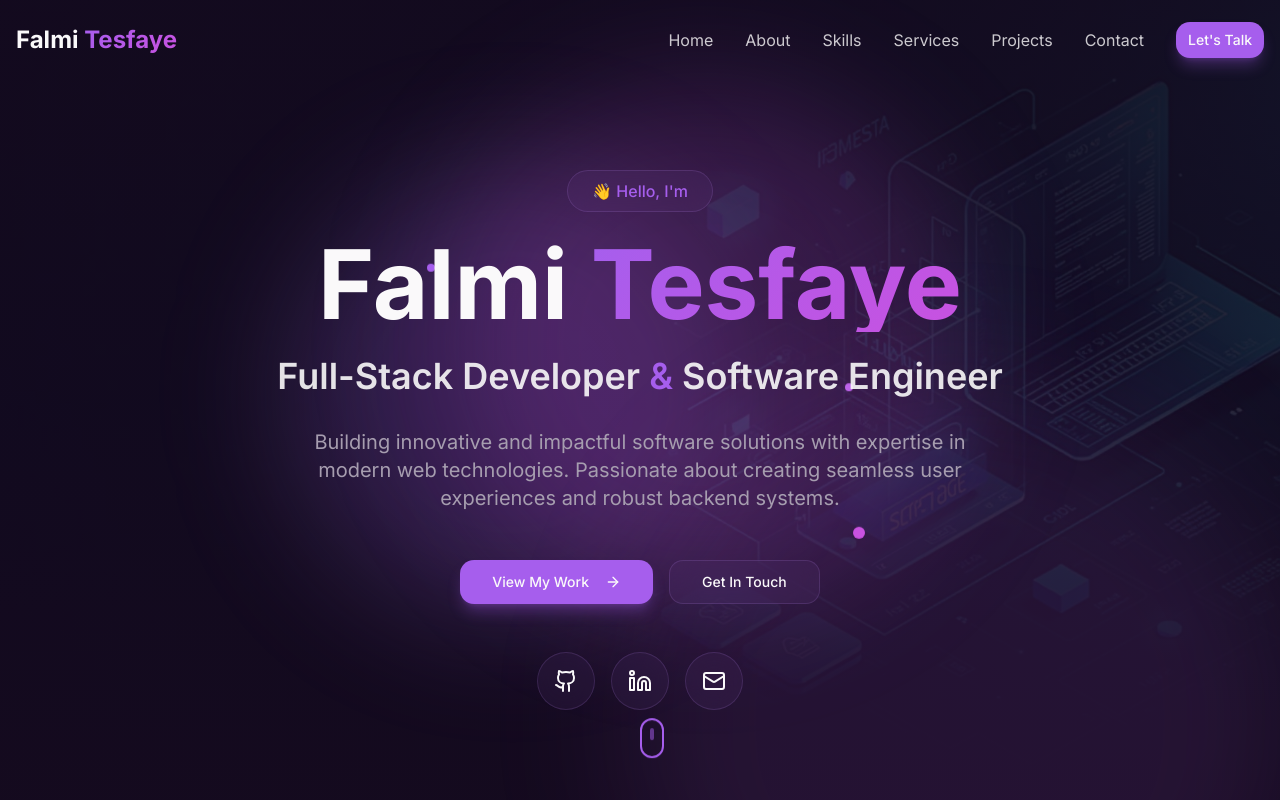
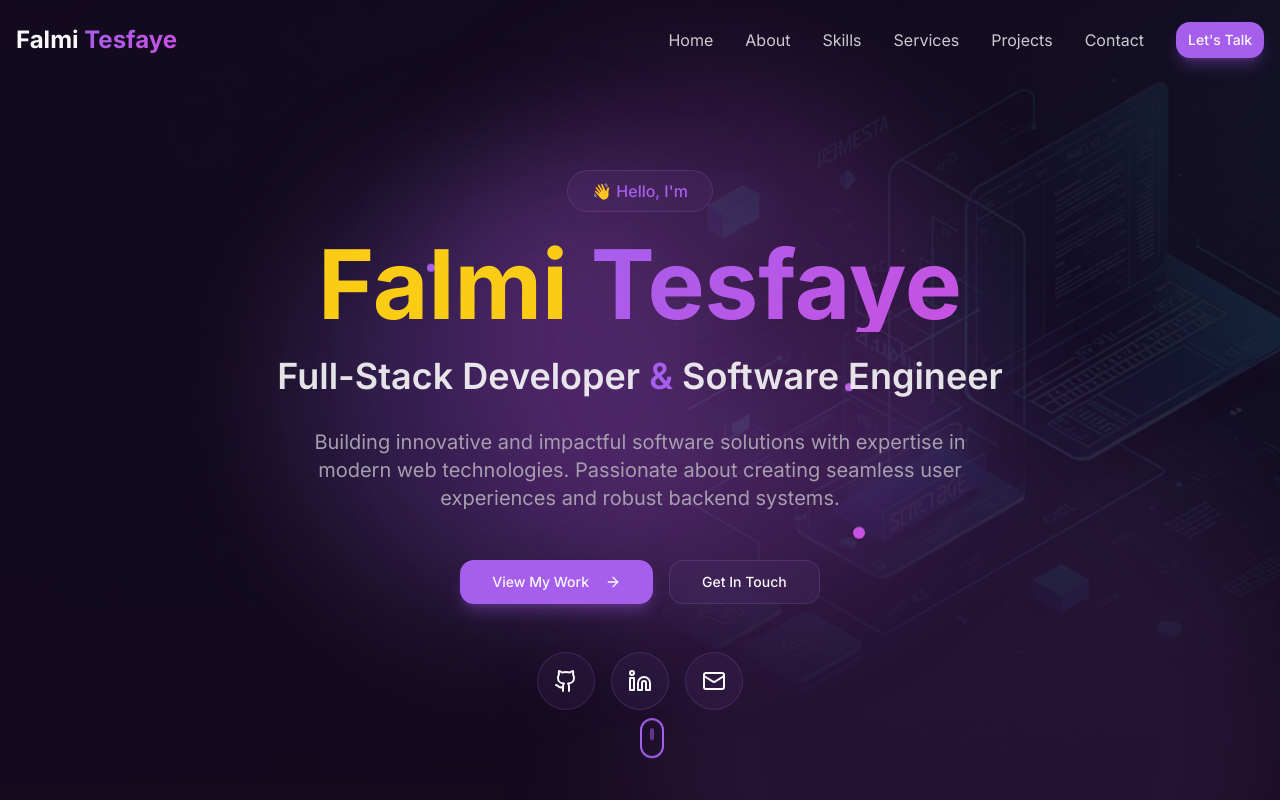
Before and after one commit to falmiabdi/Eng-Falmi-Abdi-portfolio-2580, a React (Vite) app: page / in a window 1280 px wide. Shown: the top 800 px of the page. Built offline with nearby package versions, Linux system fonts and the light colour scheme; the HTML template or start-up script is replaced by a standard one.

Commit message:
Change header color

```diff
--- a/src/components/Hero.tsx
+++ b/src/components/Hero.tsx
@@ -49,7 +49,7 @@ const Hero = () => {
 
           {/* Name */}
           <h1 className="text-5xl md:text-7xl lg:text-8xl font-bold mb-6 animate-scale-in">
-            <span className="inline-block hover:scale-110 transition-transform duration-300">Falmi</span>{" "}
+            <span className="inline-block hover:scale-110 transition-transform duration-300 text-yellow-400">Falmi</span>{" "}
             <span className="gradient-text inline-block hover:scale-110 transition-transform duration-300">Tesfaye</span>
           </h1>
 
```
